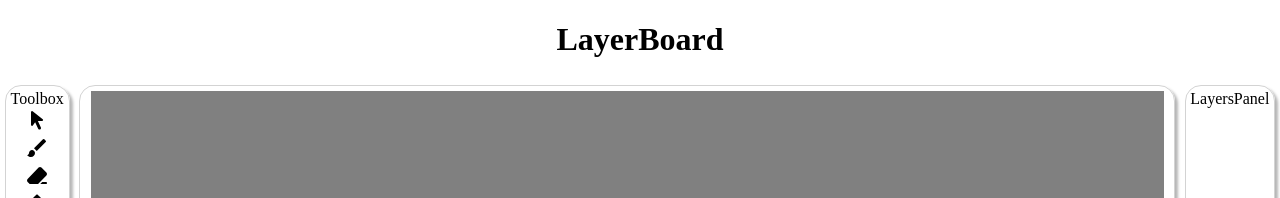
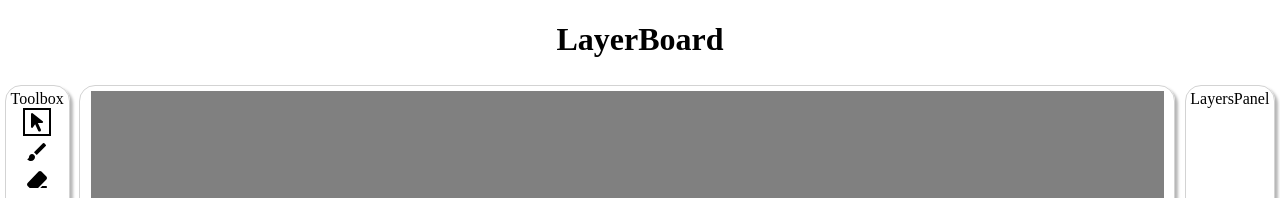
Before and after one commit to yogeshwar-b/Layerboard, a React (Vite) app: page / in a window 1280 px wide. Shown: the top 198 px of the page. Built offline with nearby package versions, Linux system fonts and the light colour scheme.

Commit message:
Managing the hover class and maintaining the canvas state on brush changes.

```diff
--- a/src/LayerBoard.tsx
+++ b/src/LayerBoard.tsx
@@ -1,4 +1,4 @@
-import { Dispatch, SetStateAction, useState } from 'react'
+import { Dispatch, SetStateAction, useRef, useState } from 'react'
 import { Board } from './panels/Board'
 import { ColorPalette } from './panels/ColorPalette'
 import { LayersPanel } from './panels/LayersPanel'
@@ -10,6 +10,7 @@ function LayerBoard() {
   const [ToolState, changeToolState]: [Tools, Dispatch<SetStateAction<Tools>>] =
     useState<Tools>(Tools.None)
 
+  const ToolRef = useRef<Tools>(Tools.None)
   return (
     <div className='flex-col height-max'>
       <h1 className='text-center'>LayerBoard</h1>
@@ -18,10 +19,12 @@ function LayerBoard() {
           className='rounded-1 m-1 p-1 shadow-1 border-small flex-col flex-center'
           toolState={ToolState}
           changeToolState={changeToolState}
+          ToolRef={ToolRef}
         />
         <Board
           className='flex-grow height-auto rounded-1 m-1 p-1 shadow-1 border-small board'
           toolState={ToolState}
+          ToolRef={ToolRef}
         />
         <LayersPanel className='rounded-1 m-1 p-1 shadow-1 border-small' />
       </div>
--- a/src/components/ToolButton.tsx
+++ b/src/components/ToolButton.tsx
@@ -1,14 +1,14 @@
 import '../styles/utils.css'
 import '../styles/toolbutton.css'
 import { Tools } from '../enums/tools'
-import { Dispatch, SetStateAction } from 'react'
 
 interface ToolButtonProps {
   name: string
   iconpath: string
   id: string
   toolNum: Tools
-  changeToolState: Dispatch<SetStateAction<Tools>>
+  changeToolState: (x: Tools) => void
+  toolState: Tools //Selected Tool
 }
 
 export const ToolButton = (props: ToolButtonProps) => {
@@ -24,6 +24,7 @@ export const ToolButton = (props: ToolButtonProps) => {
           props.changeToolState(props.toolNum)
           console.log(`Selected - ${e.currentTarget.title}`)
         }}
+        checked={props.toolState == props.toolNum}
       />
       <img src={props.iconpath} alt='some icon' className='icon' />
     </label>
--- a/src/panels/Board.tsx
+++ b/src/panels/Board.tsx
@@ -6,6 +6,7 @@ import { useEffect, useRef } from 'react'
 interface BoardProps {
   className: string
   toolState: Tools
+  ToolRef: React.MutableRefObject<Tools>
 }
 export const Board = (props: BoardProps) => {
   const cursor = props.toolState == Tools.Brush ? ' board brush-hover' : ''
@@ -25,10 +26,11 @@ export const Board = (props: BoardProps) => {
   return (
     <div className={props.className + cursor}>
       <canvas
-        className='canvas-1'
+        id='canvas-id'
+        className='canvas-1 board'
         ref={canvasRef}
         onMouseDown={(e) => {
-          if (props.toolState == Tools.Brush) {
+          if (props.ToolRef.current == Tools.Brush) {
             isDrawing.current = true
             if (canvasRef.current) {
               const rect: DOMRect = canvasRef.current?.getBoundingClientRect()
--- a/src/panels/Toolbox.tsx
+++ b/src/panels/Toolbox.tsx
@@ -1,4 +1,4 @@
-import { Dispatch, SetStateAction } from 'react'
+import { Dispatch, SetStateAction, useState } from 'react'
 import { Tools } from '../enums/tools'
 import { ToolButton } from '../components/ToolButton'
 import { toolbuttons } from '../constants'
@@ -7,9 +7,50 @@ interface ToolboxProps {
   className: string
   toolState: Tools
   changeToolState: Dispatch<SetStateAction<Tools>>
+  ToolRef: React.MutableRefObject<Tools>
 }
 //@todo - remove button
 export const Toolbox = (props: ToolboxProps) => {
+  const [ToolState, changeToolState]: [Tools, Dispatch<SetStateAction<Tools>>] =
+    useState<Tools>(Tools.None)
+
+  function changeToolState1(x: Tools) {
+    const canvaselement = document.getElementById('canvas-id')
+    switch (props.ToolRef.current) {
+      case Tools.None:
+        canvaselement?.classList.remove('none-hover')
+        break
+      case Tools.Brush:
+        canvaselement?.classList.remove('brush-hover')
+        break
+      case Tools.Eraser:
+        canvaselement?.classList.remove('eraser-hover')
+        break
+      case Tools.Move:
+        canvaselement?.classList.remove('move-hover')
+        break
+      default:
+        break
+    }
+    props.ToolRef.current = x
+    switch (props.ToolRef.current) {
+      case Tools.None:
+        canvaselement?.classList.add('none-hover')
+        break
+      case Tools.Brush:
+        canvaselement?.classList.add('brush-hover')
+        break
+      case Tools.Eraser:
+        canvaselement?.classList.add('eraser-hover')
+        break
+      case Tools.Move:
+        canvaselement?.classList.add('move-hover')
+        break
+      default:
+        break
+    }
+    changeToolState(x)
+  }
   return (
     <div className={props.className}>
       <div>Toolbox</div>
@@ -20,7 +61,8 @@ export const Toolbox = (props: ToolboxProps) => {
             id={t.name}
             iconpath={t.iconPath}
             toolNum={t.toolNum}
-            changeToolState={props.changeToolState}
+            changeToolState={changeToolState1}
+            toolState={ToolState}
           ></ToolButton>
         )
       })}
--- a/src/styles/board.css
+++ b/src/styles/board.css
@@ -4,6 +4,15 @@
 
 .brush-hover {
   --mouse-cursor: crosshair;
+}
+.move-hover {
+  --mouse-cursor: url('/LayerBoard/icons/move.svg'), all-scroll;
+}
+.eraser-hover {
+  --mouse-cursor: url('/LayerBoard/icons/eraser.svg'), cell;
+}
+.none-hover {
+  --mouse-cursor: url('/LayerBoard/icons/mousearrow.svg'), default;
 }
 .board:hover {
   cursor: var(--mouse-cursor);
```
